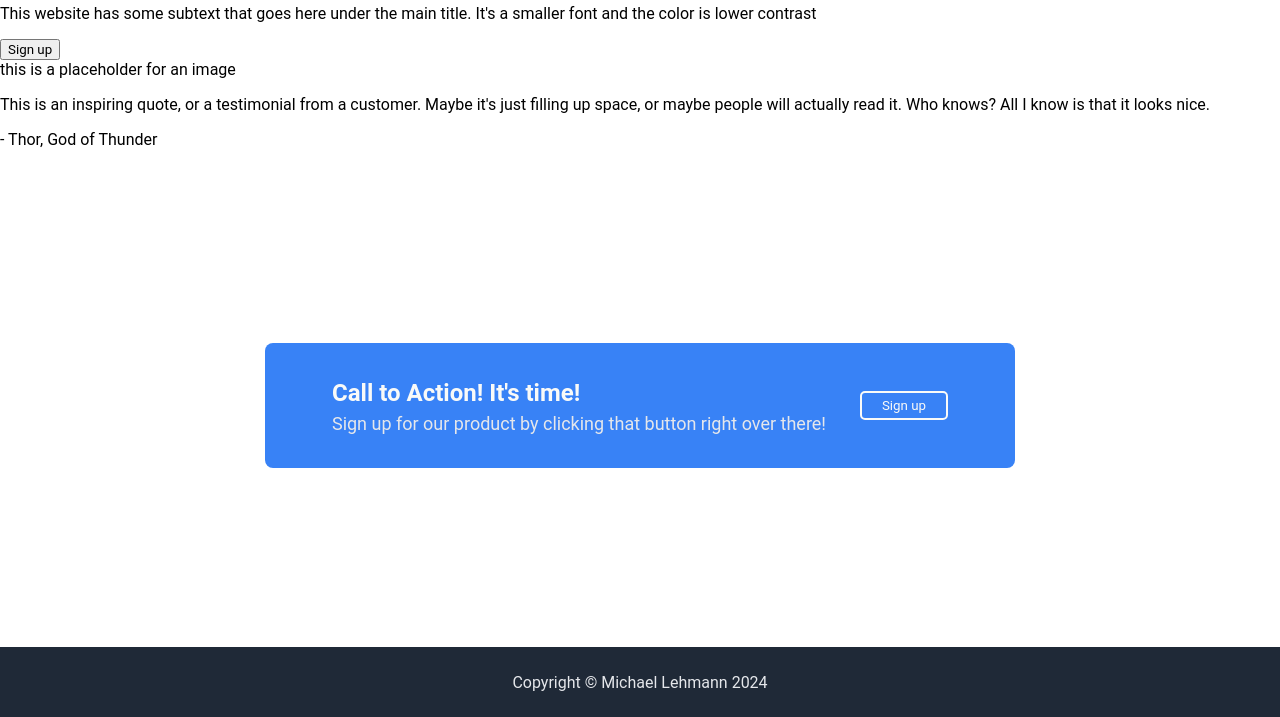
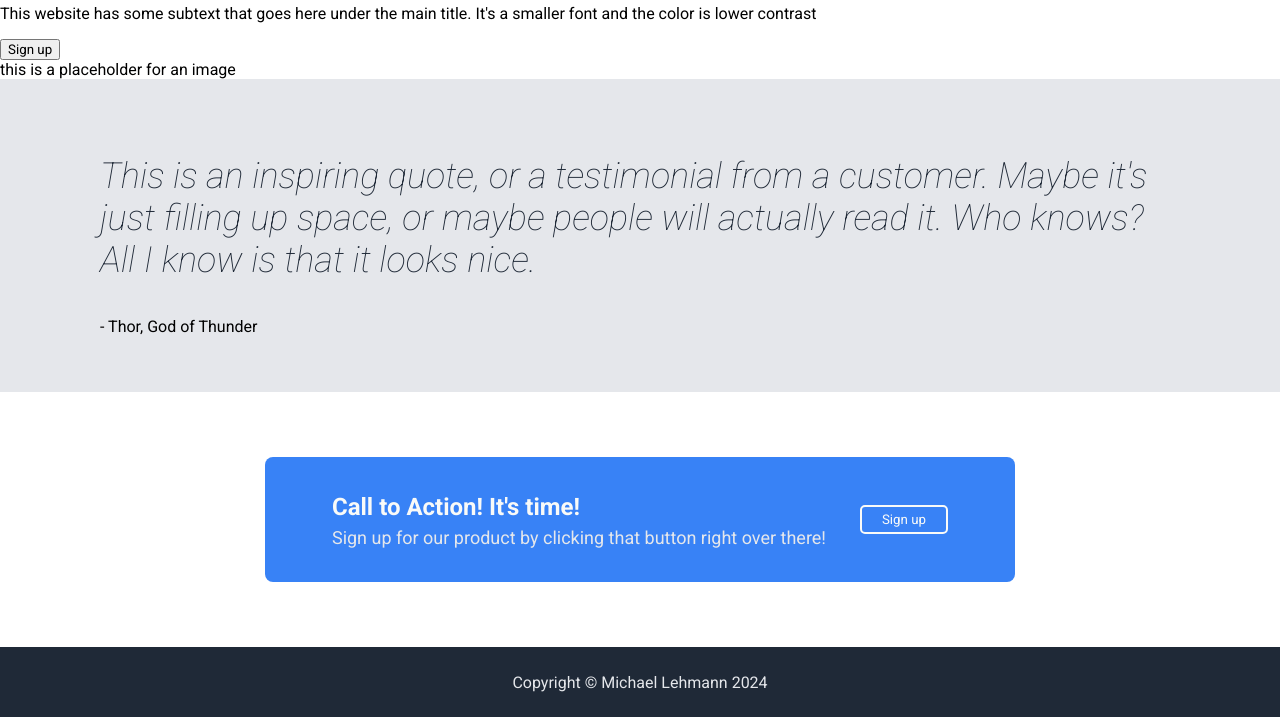
Before and after one commit to michaellehmann2/odin-landing-page, a plain HTML site: page index.html in a window 1280 px wide. Shown: the part 83-800 px from the top of the page. Drawn offline with Linux system fonts and the light colour scheme.

Commit message:
Style quote section and import fonts
Quote section is partially styled. Roboto is finally imported. Somehow
I broke the margins of the call to action section, so I need to fix
that.

TODO: Style quote attribution, make all sections of page have same
width for their content somehow?

```diff
--- a/index.html
+++ b/index.html
@@ -2,6 +2,9 @@
 <html lang="en">
     <head>
         <meta charset="utf-8">
+        <link rel="preconnect" href="https://fonts.googleapis.com">
+        <link rel="preconnect" href="https://fonts.gstatic.com" crossorigin>
+        <link href="https://fonts.googleapis.com/css2?family=Roboto:ital,wght@0,100;0,300;0,400;0,500;0,700;0,900;1,100;1,300;1,400;1,500;1,700;1,900&display=swap" rel="stylesheet">
         <link rel="stylesheet" href="./styles/index.css">
         <title>Landing Page</title>
     </head>
--- a/styles/index.css
+++ b/styles/index.css
@@ -8,6 +8,22 @@ body {
     padding: 0;
     display: flex;
     flex-direction: column;
+}
+
+.quote-section {
+    background-color: #e5e7eb;
+    display: flex;
+    justify-content: center;
+    align-items: center;
+    padding: 40px 100px;
+}
+
+.quote-text {
+    color: #1f2937;
+    font-family: inherit;
+    font-size: 36px;
+    font-style: italic;
+    font-weight: lighter;
 }
 
 .call-to-action-section {
```
